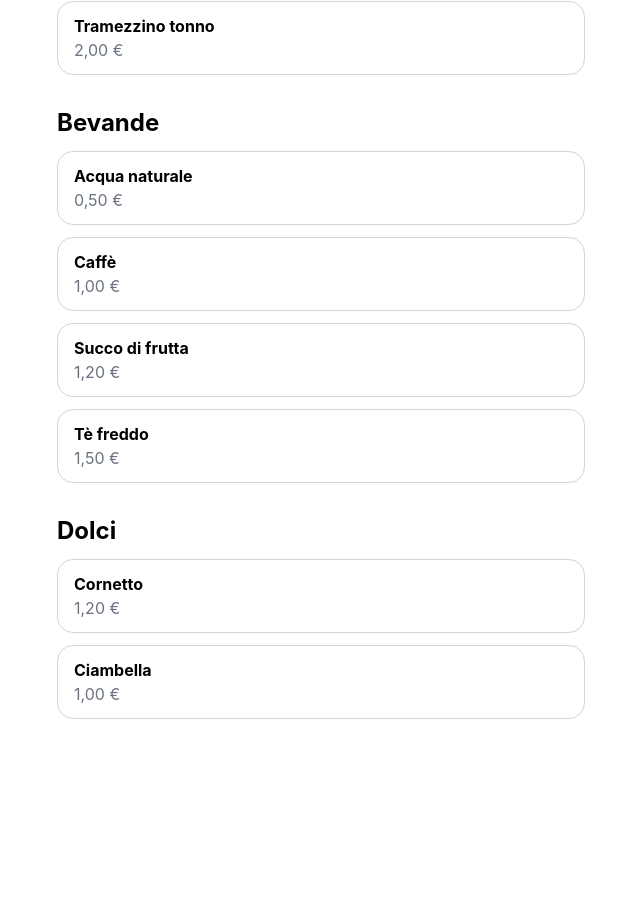
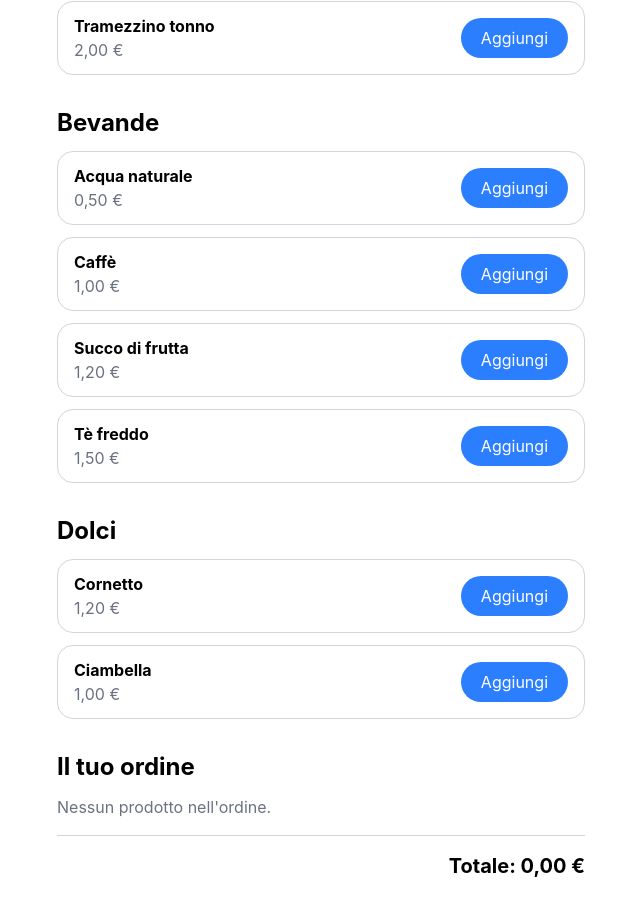
Before and after one commit to VXxNicoxXV/Bar-della-scuola, a React (Vite) app: page / in a window 1280 px wide. Shown: the part 311-1215 px from the top of the page, without its empty margins (319-959 px from the left). Before the commit the page ends 1054 px from the top, so only its background shows below. Built offline with nearby package versions, Linux system fonts and the light colour scheme.

Commit message:
Aggiunta prodotti all'ordine con riepilogo e totale

```diff
--- a/src/App.tsx
+++ b/src/App.tsx
@@ -1,10 +1,29 @@
+import { useState } from "react"
 import { Menu } from "./components/Menu"
+import { Order } from "./components/Order"
+import type { OrderItem } from "./types"
+import { getTotal } from "./utils/order"
 
 function App() {
+    const [order, setOrder] = useState<OrderItem[]>([])
+
+    function addProduct(id: number) {
+        setOrder(prev => {
+            const alreadyInOrder = prev.some(item => item.productId === id)
+            if (alreadyInOrder) {
+                return prev.map(item =>
+                    item.productId === id ? { ...item, quantity: item.quantity + 1 } : item
+                )
+            }
+            return [...prev, { productId: id, quantity: 1 }]
+        })
+    }
+
     return (
         <div className="max-w-xl mx-auto p-6 flex flex-col gap-8">
             <h1 className="text-4xl font-bold text-center">Il bar della scuola</h1>
-            <Menu />
+            <Menu onAdd={addProduct} />
+            <Order order={order} total={getTotal(order)} />
         </div>
     )
 }
--- a/src/components/Menu.tsx
+++ b/src/components/Menu.tsx
@@ -1,7 +1,11 @@
 import { categories, menu } from "../data/menu"
 import { formatPrice } from "../utils/formatPrice"
 
-export function Menu() {
+type MenuProps = {
+    onAdd: (id: number) => void
+}
+
+export function Menu({ onAdd }: MenuProps) {
     return (
         <div className="flex flex-col gap-8">
             {categories.map(category => (
@@ -9,9 +13,15 @@ export function Menu() {
                     <h2 className="text-2xl font-bold capitalize mb-3">{category}</h2>
                     <div className="flex flex-col gap-3">
                         {menu.filter(product => product.category === category).map(product => (
-                            <div key={product.id} className="px-4 py-3 border border-gray-300 rounded-2xl">
-                                <p className="font-bold">{product.name}</p>
-                                <p className="text-gray-500">{formatPrice(product.price)}</p>
+                            <div key={product.id} className="flex justify-between items-center px-4 py-3 border border-gray-300 rounded-2xl">
+                                <div>
+                                    <p className="font-bold">{product.name}</p>
+                                    <p className="text-gray-500">{formatPrice(product.price)}</p>
+                                </div>
+                                <button
+                                    className="px-5 py-2 rounded-full bg-blue-500 text-white"
+                                    onClick={() => onAdd(product.id)}
+                                >Aggiungi</button>
                             </div>
                         ))}
                     </div>
--- /dev/null
+++ b/src/components/Order.tsx
@@ -0,0 +1,36 @@
+import { menu } from "../data/menu"
+import type { OrderItem } from "../types"
+import { formatPrice } from "../utils/formatPrice"
+
+type OrderProps = {
+    order: OrderItem[]
+    total: number
+}
+
+export function Order({ order, total }: OrderProps) {
+    return (
+        <section>
+            <h2 className="text-2xl font-bold mb-3">Il tuo ordine</h2>
+
+            {order.length === 0 && <p className="text-gray-500">Nessun prodotto nell'ordine.</p>}
+
+            <div className="flex flex-col gap-3">
+                {order.map(item => {
+                    const product = menu.find(p => p.id === item.productId)
+                    if (!product) return null
+                    return (
+                        <div key={item.productId} className="flex justify-between items-center">
+                            <p className="font-bold flex-1">{product.name}</p>
+                            <p className="w-12 text-center">x{item.quantity}</p>
+                            <p className="w-24 text-right">{formatPrice(product.price * item.quantity)}</p>
+                        </div>
+                    )
+                })}
+            </div>
+
+            <p className="mt-4 pt-4 border-t border-gray-300 text-right text-xl font-bold">
+                Totale: {formatPrice(total)}
+            </p>
+        </section>
+    )
+}
--- /dev/null
+++ b/src/types.ts
@@ -0,0 +1,4 @@
+export type OrderItem = {
+    productId: number
+    quantity: number
+}
--- /dev/null
+++ b/src/utils/order.ts
@@ -0,0 +1,10 @@
+import { menu } from "../data/menu"
+import type { OrderItem } from "../types"
+
+export function getTotal(order: OrderItem[]): number {
+    const total = order.reduce((sum, item) => {
+        const product = menu.find(p => p.id === item.productId)
+        return sum + (product ? product.price * item.quantity : 0)
+    }, 0)
+    return Math.round(total * 100) / 100
+}
```
